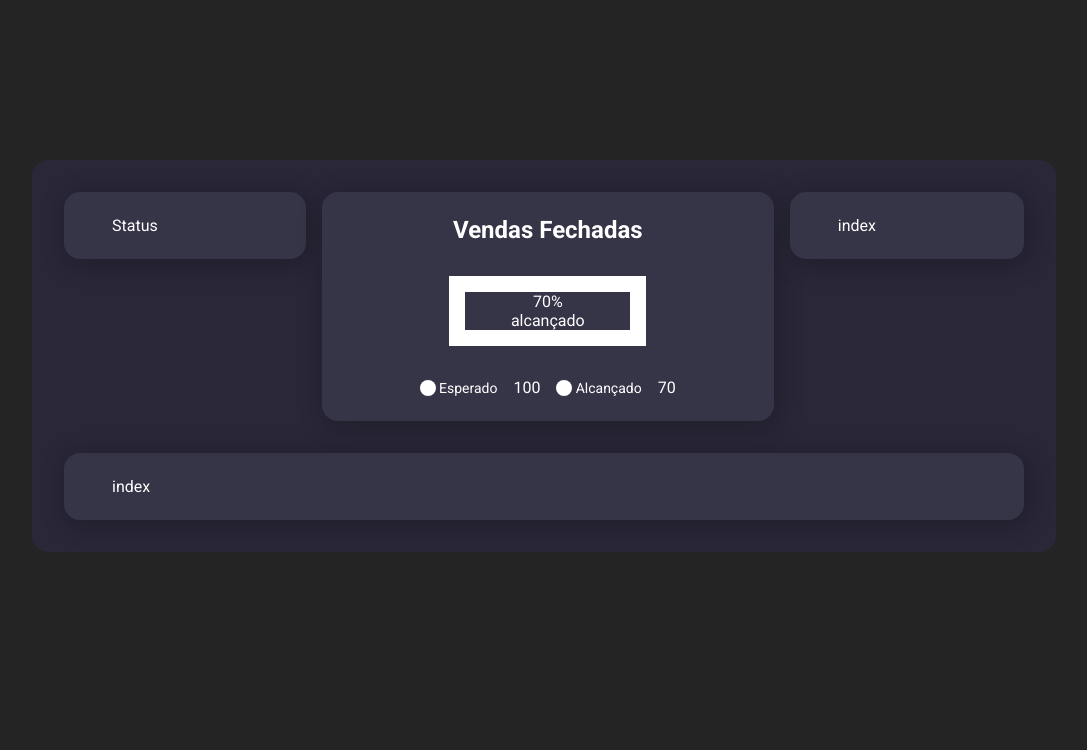
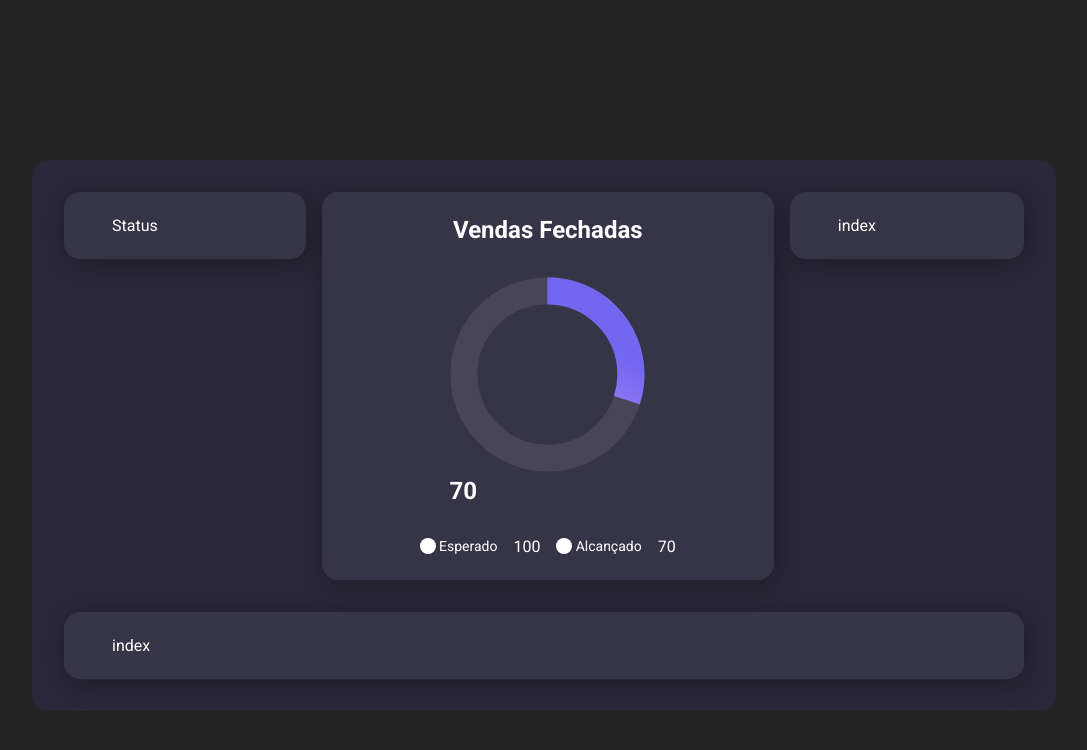
Before and after one commit to aldineifranco/horaCodar_Dashboard, a React (Vite) app: page / in a window 1280 px wide. Shown: the top 750 px of the page, without its empty margins (96-1183 px from the left). Built offline with nearby package versions, Linux system fonts and the light colour scheme.

Commit message:
piechart config

```diff
--- a/src/components/Chart/PieChart/index.tsx
+++ b/src/components/Chart/PieChart/index.tsx
@@ -1,8 +1,13 @@
 import { Chart, Container, Legend } from './styles'
-import Piechart from '../../../assets/piechart.svg'
+
+interface PieChartProps {
+  children?: React.ReactNode;
+  ValorAlcancado?: number;
+  ValorEsperado?: number;
+}
 
 
-export function PieChart() {
+export function PieChart({ ValorAlcancado, ValorEsperado }: PieChartProps) {
   return (
     <Container>
 
@@ -10,9 +15,41 @@ export function PieChart() {
 
       <Chart>
         <div>
-          <span>70%</span>
-          <p>alcançado</p>
+          <svg viewBox='0 0 232 232'>
+            <circle
+              cx="50%"
+              cy="50%"
+              r="98.5"
+              stroke="#D9D9D9"
+              opacity="0.1"
+            />
+
+            <circle
+              cx="50%"
+              cy="50%"
+              r="98.5"
+              stroke='url(#paint0)'
+            />
+
+            <defs>
+              <linearGradient
+                id="paint0"
+                x1="1.97421e-07"
+                y1="82" x2="154"
+                y2="178"
+                gradientUnits="userSpaceOnUse">
+                <stop stop-color="#CE9FFC" />
+                <stop offset="1" stop-color="#7367F0" />
+              </linearGradient>
+            </defs>
+          </svg>
+
         </div>
+
+        <div>
+          <h2>{ValorAlcancado}</h2>
+        </div>
+
       </Chart>
 
       <Legend>
--- a/src/components/Chart/PieChart/styles.ts
+++ b/src/components/Chart/PieChart/styles.ts
@@ -1,4 +1,10 @@
 import styled from "styled-components";
+
+interface PieChartProps {
+  children?: React.ReactNode;
+  ValorAlcancado?: number;
+  ValorEsperado?: number;
+}
 
 export const Container = styled.div`
   display: flex;
@@ -6,7 +12,6 @@ export const Container = styled.div`
   justify-content: space-between;
   align-items: center;
   gap: 2rem;
-
 
   > h2 {
     font-size: 1.5rem;
@@ -17,18 +22,31 @@ export const Container = styled.div`
   }
 `;
 
-export const Chart = styled.div`
-  display: block;
-  width: 197px;
-  border-radius: 50%;
+export const Chart = styled.div<PieChartProps>`
+  position: relative;
 
-  & div {
-    display: flex;
-    flex-direction: column;
-    justify-content: center;
-    align-items: center;
-    border: 1rem solid
-      ${({ theme }) => theme.colors["white"]};
+  & svg {
+    width: 12.3rem;
+    height: 12.3rem;
+    transform: rotate(-90deg);
+
+    > circle {
+      fill: none;
+      stroke-width: 2rem;
+      stroke-dasharray: 618;
+      stroke-dashoffset: 618;
+    }
+    //calculo do stroke-dashoffset e stroke-dasharray para o svg é: PI(3,14) * width (197) = 618,58
+
+    > circle:nth-child(1) {
+      stroke-dashoffset: 0;
+    }
+
+    > circle:nth-child(2) {
+      stroke-dashoffset: calc(
+        618 - (618 * 30) / 100
+      );
+    }
   }
 `;
 
--- a/src/pages/Dashboard/index.tsx
+++ b/src/pages/Dashboard/index.tsx
@@ -12,7 +12,7 @@ export function Dashboard() {
         </Card>
 
         <Card>
-          <PieChart />
+          <PieChart ValorAlcancado={70} />
         </Card>
 
         <Card>index</Card>
--- a/src/styles/theme.ts
+++ b/src/styles/theme.ts
@@ -1,6 +1,7 @@
 export default {
   colors: {
     gray_900: "#242424",
+    gray_800: "#292929",
 
     background_300: "#292738",
     background_100: "#363447",
```
